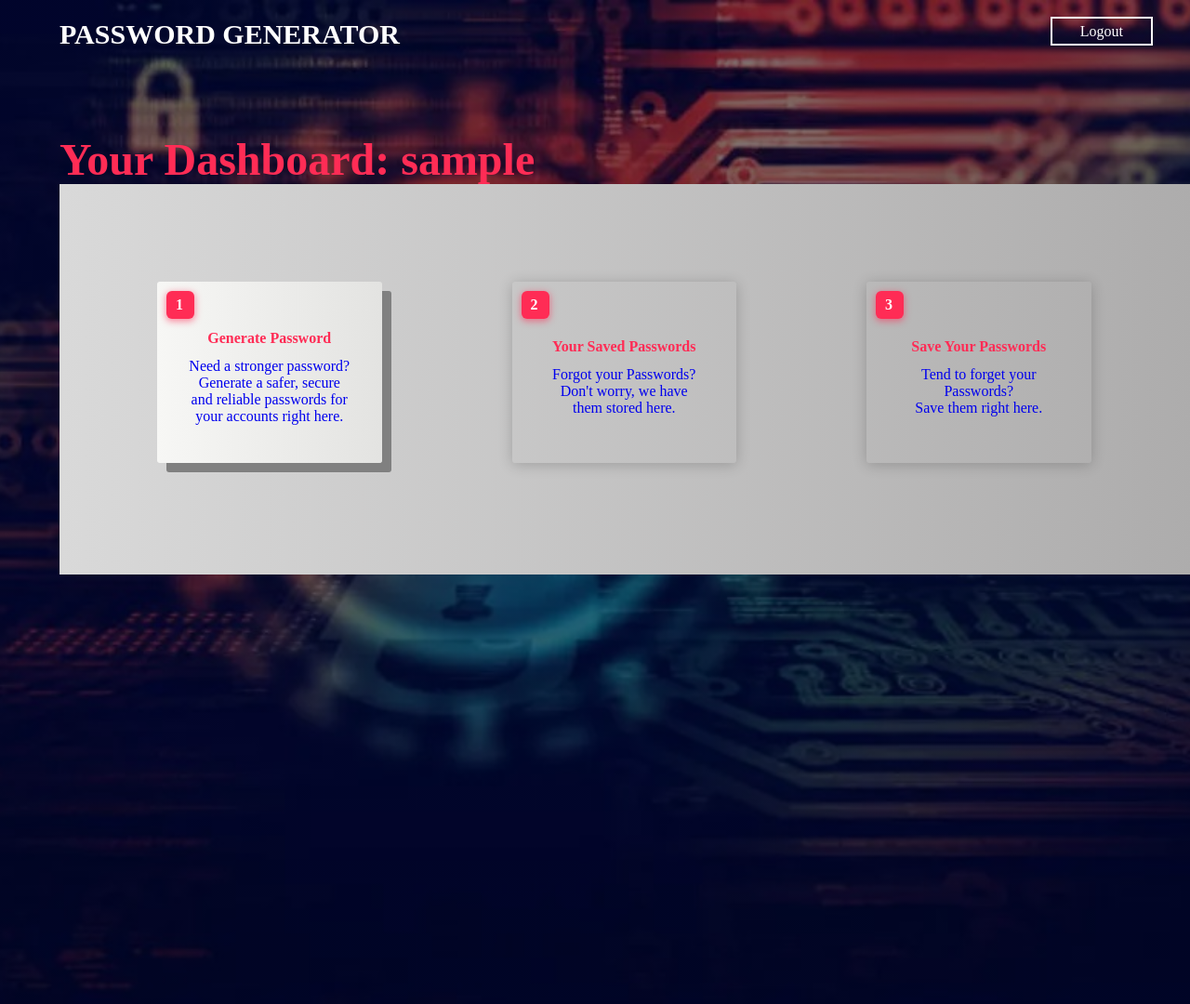
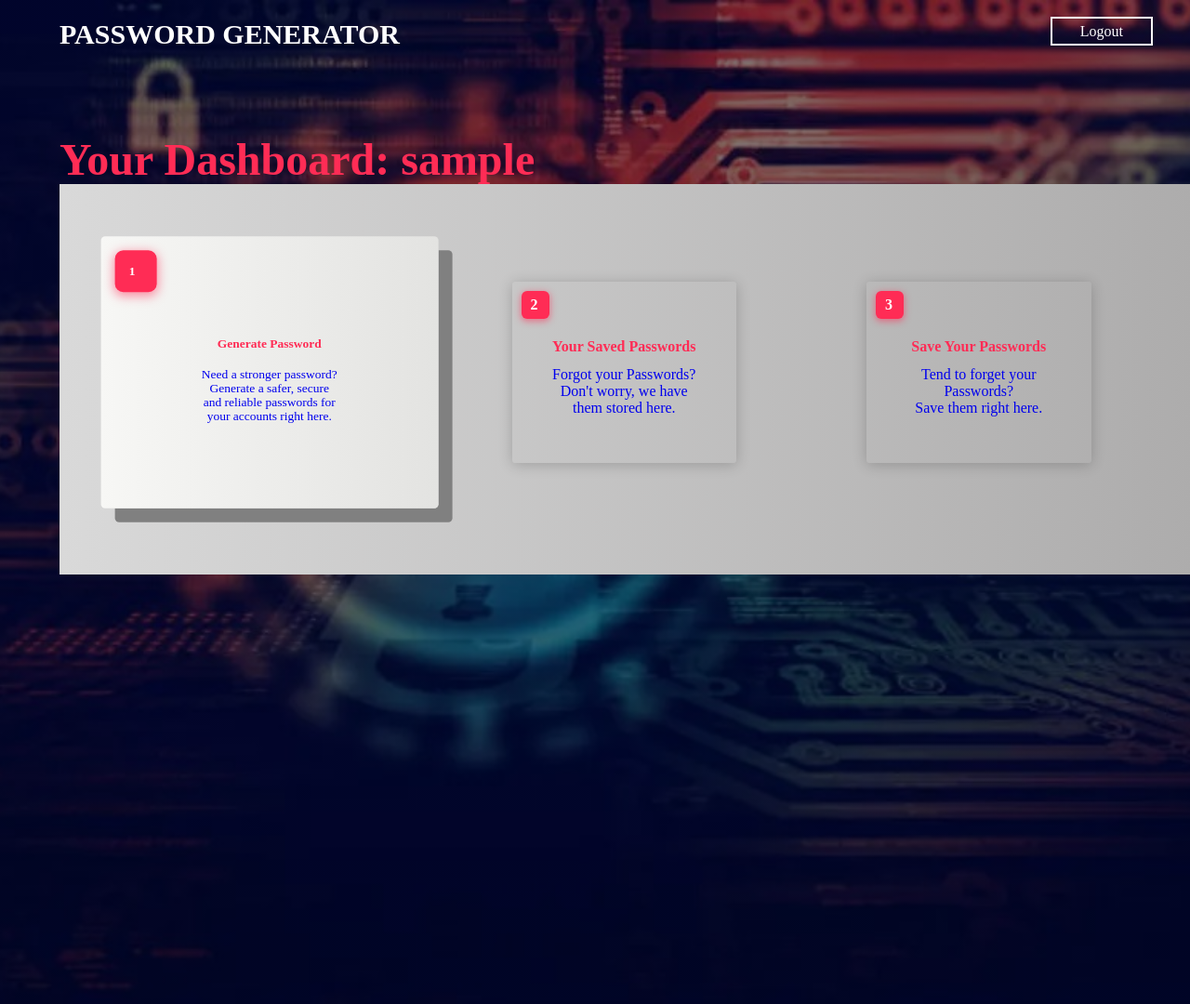
Before and after one commit to CoderSsVartak/password_generator, a Flask app: page /dashboard in a window 1280 px wide, with the pointer over the restyled element. Shown: the whole page at 93% size. Run offline with Flask 2, Linux system fonts and the light colour scheme; the visitor is signed in with stand-in values (Sample User, id 1); data comes from the database, SQL or seed files in the repository.

Commit message:
Add files via upload

```diff
--- a/password_generator/static/style.css
+++ b/password_generator/static/style.css
@@ -276,6 +276,9 @@ ul li a:hover{
 	transition: 1s ease;
 	transition: 0.2s ease-in;
 	box-shadow: 10px 10px gray;
+	transform: scale(1.5);
+	text-align: center;
+	font-size: xx-small;
 }
 
 .card:hover .overlay{
```
